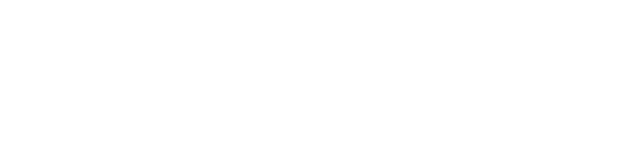
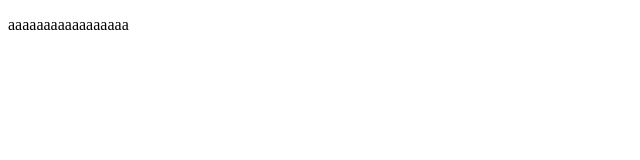
Before and after one commit to v1ctorpaiva/test_repository, a plain HTML site: page index.html in a window 1280 px wide. Shown: the whole page, without its empty margins (0-640 px from the left). Drawn offline with Linux system fonts and the light colour scheme.

Commit message:
teste adicionando novamente

```diff
--- a/index.html
+++ b/index.html
@@ -7,6 +7,6 @@
     <title>Document</title>
 </head>
 <body>
-
+    <p>aaaaaaaaaaaaaaaaa</p>
 </body>
 </html>
```
